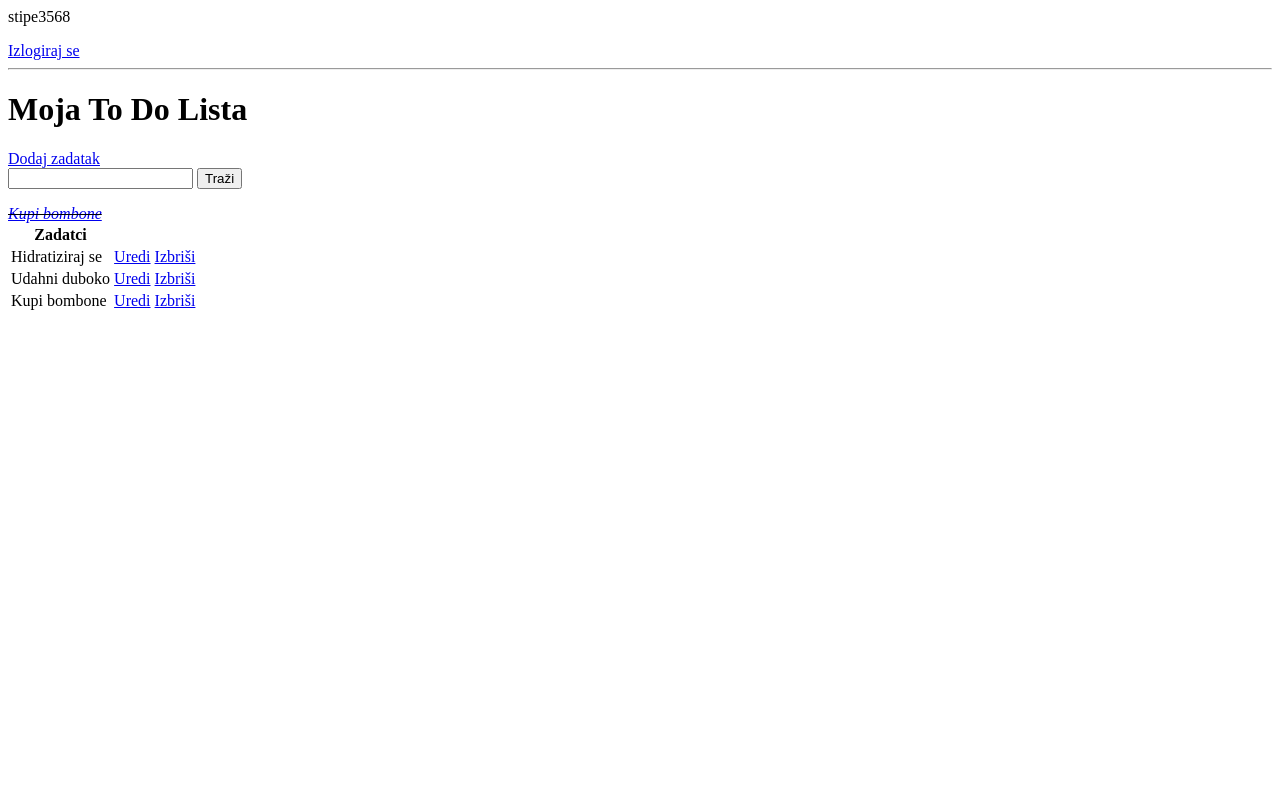
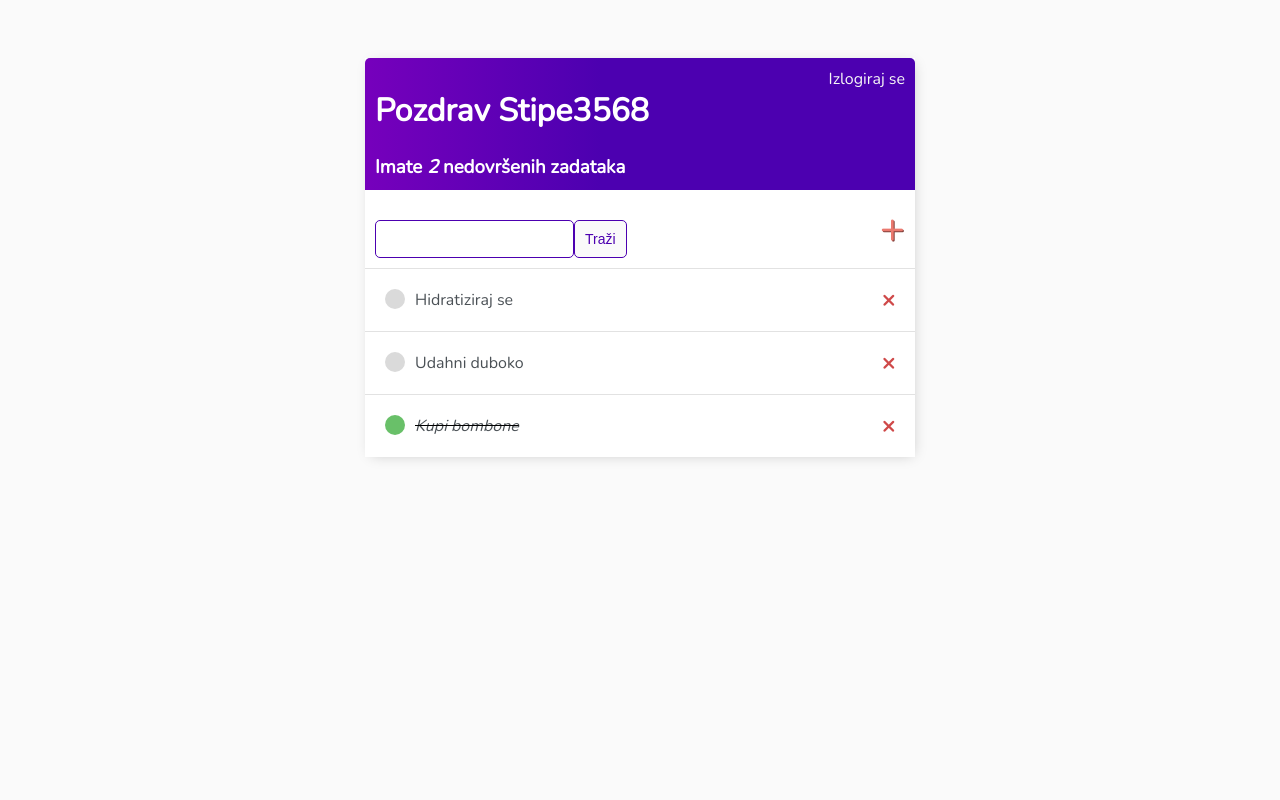
Before and after one commit to SFriganovic/PZWprojektToDoLista, a Django app: page / in a window 1280 px wide. Run offline with Django 4.2, Linux system fonts and the light colour scheme; a user stored in the database is signed in; data comes from the database, SQL or seed files in the repository; both versions use the stored data as it was after the commit.

Commit message:
Add files via upload

```diff
--- /dev/null
+++ b/todo_list/base/templates/base/main.html
@@ -0,0 +1,156 @@
+<!DOCTYPE html>
+<html>
+
+    <head>
+        <meta charset="utf-8">
+        <meta http-equiv="X-UA-Compatible" content="IE=edge">
+        <title>To Do Zadatci</title>
+        <meta name="description" content="">
+        <meta name="viewport" content="width=device-width, initial-scale=1">
+
+        <link rel="preconnect" href="https://fonts.googleapis.com">
+        <link rel="preconnect" href="https://fonts.gstatic.com" crossorigin>
+        <link href="https://fonts.googleapis.com/css2?family=Nunito:wght@200&display=swap" rel="stylesheet">
+
+
+        <style>
+            body {
+                background-color: #FAFAFA;
+                font-family: 'Nunito', sans-serif;
+                padding-top: 50px;
+            }
+
+            h1,
+            h2,
+            h3,
+            h4,
+            h5,
+            h6,
+                {
+                font-family: 'Raleway', sans-serif;
+            }
+
+            a,
+            p {
+                color: #4b5156
+            }
+
+            .container{
+                max-width: 550px;
+                margin: auto;
+                background-color: #fff;
+                -webkit-box-shadow: 2px 2px 13px -4px rgba(0, 0, 0, 0.21);
+                box-shadow: 2px 2px 13px -4px rgba(0, 0, 0, 0.21);
+            }
+
+            .header-bar {
+                display: flex;
+                justify-content: space-between;
+                color: #fff;
+                padding: 10px;
+                border-radius: 5px 5px 0 0;
+                background: linear-gradient(90deg, #7600BC 0%, #4C00B0 43%, #4C00B0 100%);
+            }
+
+            .header-bar a {
+                color: rgb(247, 247, 247);
+                text-decoration: none;
+            }
+
+            .task-wrapper {
+                display: flex;
+                align-items: center;
+                justify-content: space-between;
+                padding: 20px;
+                background-color: #fff;
+                border-top: 1px solid rgb(226, 226, 226);
+            }
+
+            .task-title {
+                display: flex;
+            }
+
+            .task-title a {
+                text-decoration: none;
+                color: #4b5156;
+                margin-left: 10px;
+            }
+
+            .task-complete-icon {
+                height: 20px;
+                width: 20px;
+                background-color: rgb(105, 192, 105);
+                border-radius: 50%;
+            }
+
+            .task-incomplete-icon {
+                height: 20px;
+                width: 20px;
+                background-color: rgb(218, 218, 218);
+                border-radius: 50%;
+            }
+
+            .delete-link {
+                text-decoration: none;
+                font-weight: 900;
+                color: #cf4949;
+                font-size: 22px;
+                line-height: 0;
+            }
+
+            #search-add-wrapper {
+                display: flex;
+                justify-content: space-between;
+                align-items: center;
+                padding: 10px;
+            }
+
+            #add-link {
+                color: #EB796F;
+                text-decoration: none;
+                font-size: 42px;
+                text-shadow: 1px 1px #81413b;
+
+            }
+
+            input[type=text],
+            input[type=password],
+            textarea {
+                border: 1px solid #4C00B0;
+                border-radius: 5px;
+                padding: 10px;
+                width: 90%;
+            }
+
+            label {
+                padding-top: 10px !important;
+                display: block;
+            }
+
+            .button {
+                border: 1px solid #4C00B0;
+                background-color: #FAFAFA;
+                color: #4C00B0;
+                padding: 10px;
+                font-size: 14px;
+                border-radius: 5px;
+                cursor: pointer;
+                text-decoration: none;
+            }
+
+            .card-body {
+                padding: 20px;
+            }
+        </style>
+
+    </head>
+    <body>
+
+        <div class="container">
+            {% block content %}
+
+            {% endblock content %}
+        </div>
+
+    </body>
+</html>
--- a/todo_list/base/templates/base/task_list.html
+++ b/todo_list/base/templates/base/task_list.html
@@ -1,19 +1,31 @@
+{% extends 'base/main.html' %}
+{% block content %}
+
+
+<div class="header-bar">
+    <div>
+        <h1>Pozdrav {{request.user|title}}</h1>
+        <h3 style="margin:0">Imate <i>{{count}}</i> nedovršenih zadataka</h3>
+    </div>
+
     {% if request.user.is_authenticated %}
-<p>{{request.user}}</p>
     <a href="{% url 'logout' %}">Izlogiraj se</a>
     {% else %}
     <a href="{% url 'login' %}">Ulogiraj se</a>
     {% endif %}
+</div>
 
-<hr>
-<h1>Moja To Do Lista {{color}}</h1>
 
-<a href="{% url 'task-create' %}">Dodaj zadatak</a>
+<div id="search-add-wrapper">
+    <form method="GET" style="margin-top: 20px;display: flex;">
+        <input type='text' name='search-area' value="{{search_input}}">
+        <input class="button" type="submit" value='Traži'>
+    </form>
+    <a id="add-link" href="{% url 'task-create' %}">&#x2b;</a>
+</div>
 
-<form method="GET">
-    <input type='text' name='search-area' value="{{search_input}}">
-    <input type="submit" value='Traži'>
-</form>
+
+
 
 <div class="task-items-wrapper">
     {% for task in tasks %}
@@ -23,7 +35,15 @@
             <div class="task-complete-icon"></div>
             <i><s><a href="{% url 'task-update' task.id %}">{{task}}</a></s></i>
         </div>
+        <a class="delete-link" href="{% url 'task-delete' task.id %}">&#215;</a>
+        {% else %}
+        <div class="task-title">
+            <div class="task-incomplete-icon"></div>
+            <a href="{% url 'task-update' task.id %}">{{task}}</a>
+        </div>
+        <a class="delete-link" href="{% url 'task-delete' task.id %}">&#215;</a>
         {% endif %}
+
     </div>
 
     {% empty %}
@@ -31,19 +51,6 @@
     {% endfor %}
 </div>
 
-<table>
-    <tr>
-        <th>Zadatci</th>
-        <th></th>
-        <th></th>
-    </tr>
-    {% for task in tasks %}
-    <tr>
-        <td>{{task.title}}</td>
-        <td><a href="{% url 'task-update' task.id %}">Uredi</a></td>
-        <td><a href="{% url 'task-delete' task.id %}">Izbriši</a></td>
-    </tr>
-    {% empty %}
-    <h3>No items in list</h3>
-    {% endfor %}
-</table>
+
+
+{% endblock content %}
```
Also changed, not shown: todo_list/base/factory.py (added, +16 -0 lines), todo_list/base/management/commands/setup_test_data.py (added, +26 -0 lines), todo_list/base/templates/base/login.html (+17 -7 lines), todo_list/base/templates/base/register.html (+24 -7 lines), todo_list/base/templates/base/task_confirm_delete.html (+18 -6 lines), todo_list/base/templates/base/task_form.html (+19 -7 lines), todo_list/base/tests.py (+26 -2 lines), todo_list/db.sqlite3. Lines whose indentation alone changed are shown as unchanged.
